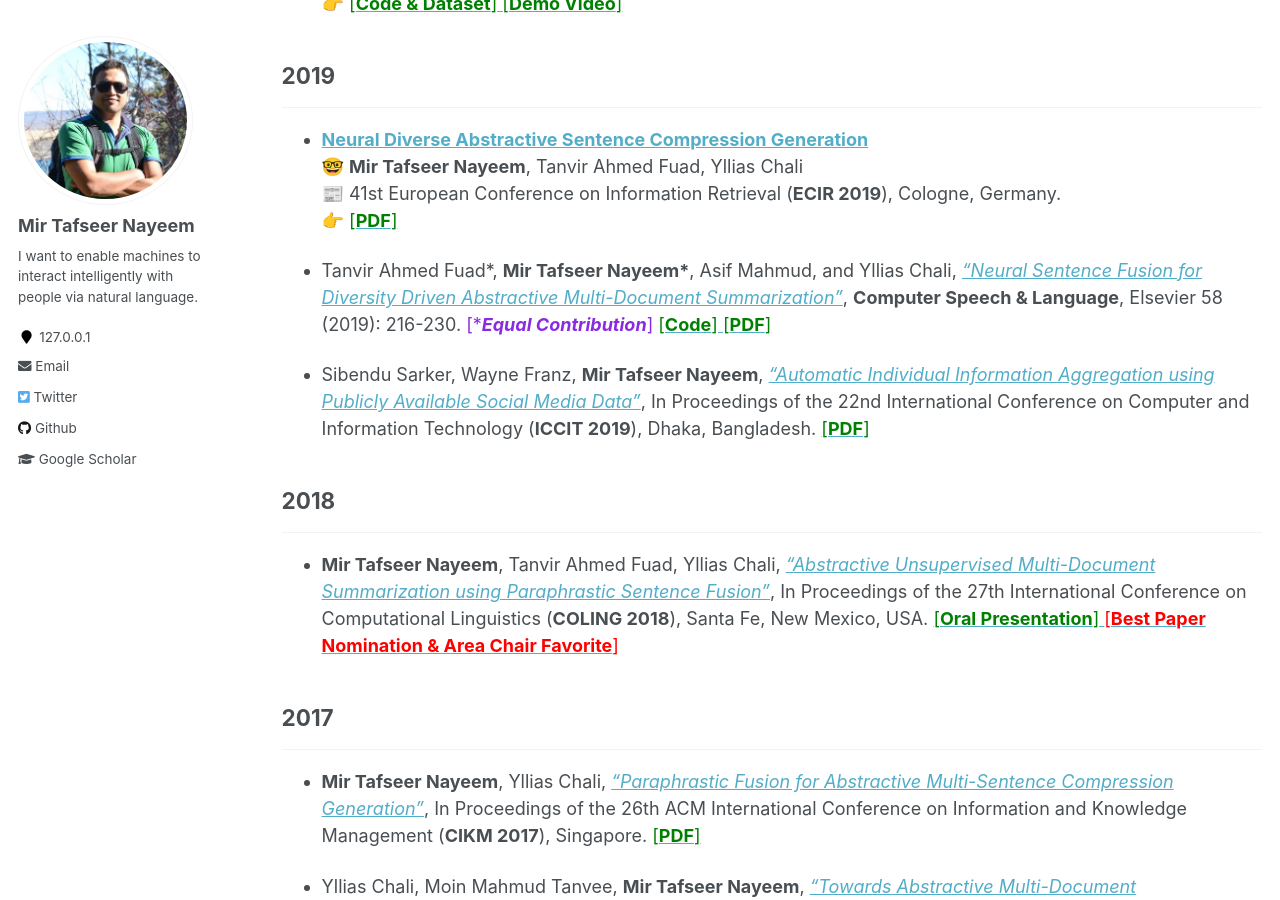
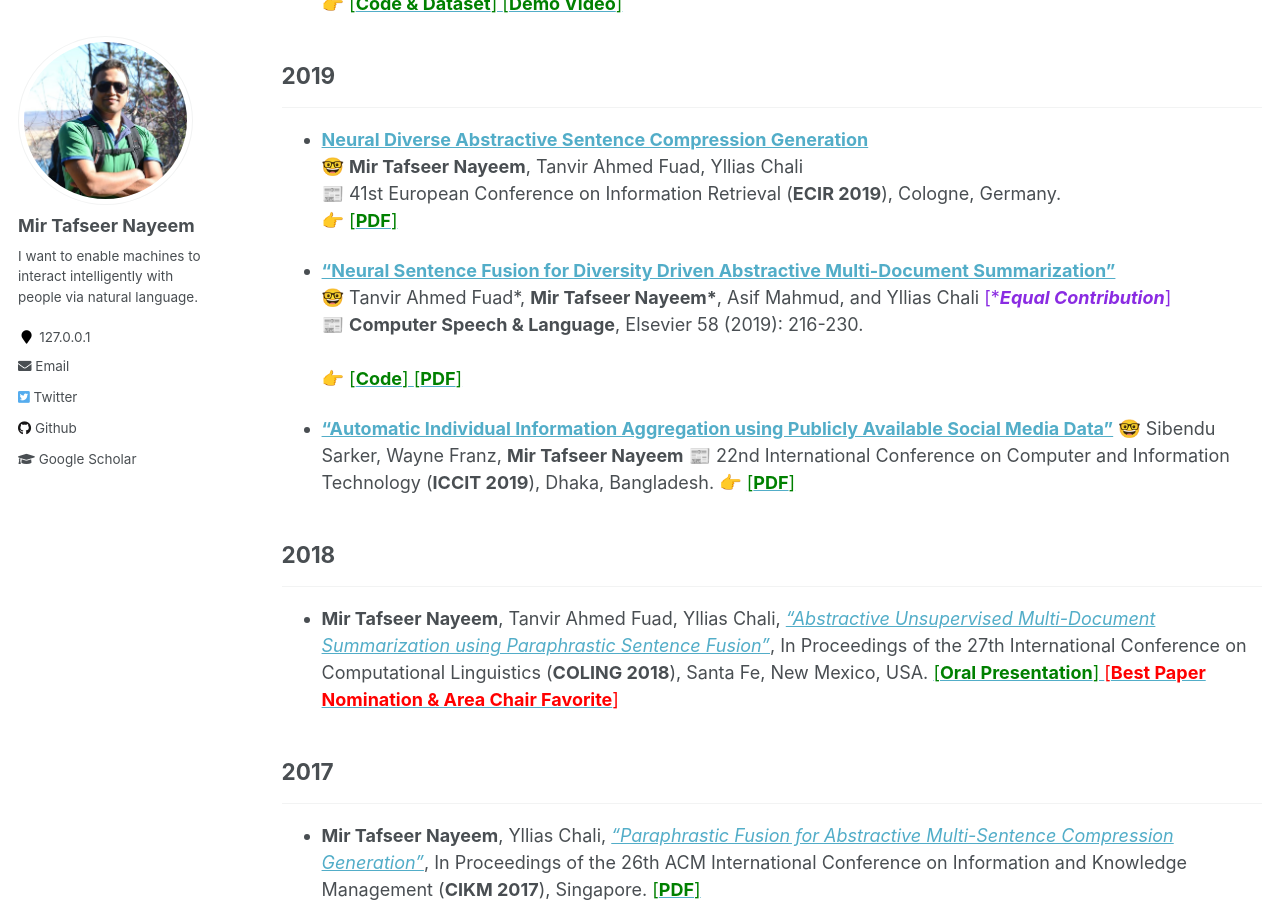
Before and after one commit to sujan-sarker/sujan-sarker.github.io, a Jekyll site: the page built from _pages/publications.md, in a window 1280 px wide and 900 px high, scrolled down 550 px. Built offline with Jekyll 4.4.1, drawn with Linux system fonts in a browser that asks for light colours.

Commit message:
Update publications.md

```diff
--- a/_pages/publications.md
+++ b/_pages/publications.md
@@ -27,9 +27,15 @@ author_profile: true
 📰 41st European Conference on Information Retrieval (**ECIR 2019**), Cologne, Germany. <br/>
 👉 [<span style ="color:Green"> [**PDF**] </span>](https://tafseer-nayeem.github.io/files/ECIR_2019_paper.pdf)
 
-*  Tanvir Ahmed Fuad\*, **Mir Tafseer Nayeem\***, Asif Mahmud, and Yllias Chali, [*"Neural Sentence Fusion for Diversity Driven Abstractive Multi-Document Summarization"*](https://www.sciencedirect.com/science/article/pii/S0885230818303449), **Computer Speech & Language**, Elsevier 58 (2019): 216-230. <span style ="color:BlueViolet"> [\****Equal Contribution***]</span> [<span style ="color:Green"> [**Code**] </span>](https://github.com/tafseer-nayeem/NeuFuse-CSL2019) [<span style ="color:Green"> [**PDF**] </span>](https://tafseer-nayeem.github.io/files/CSL_Journal_2019.pdf)
+* [**"Neural Sentence Fusion for Diversity Driven Abstractive Multi-Document Summarization"**](https://www.sciencedirect.com/science/article/pii/S0885230818303449) <br/>
+🤓 Tanvir Ahmed Fuad\*, **Mir Tafseer Nayeem\***, Asif Mahmud, and Yllias Chali <span style ="color:BlueViolet"> [\****Equal Contribution***]</span> <br/>
+📰 **Computer Speech & Language**, Elsevier 58 (2019): 216-230. <br/>
+👉 [<span style ="color:Green"> [**Code**] </span>](https://github.com/tafseer-nayeem/NeuFuse-CSL2019) [<span style ="color:Green"> [**PDF**] </span>](https://tafseer-nayeem.github.io/files/CSL_Journal_2019.pdf) <br/>
 
-*  Sibendu Sarker, Wayne Franz, **Mir Tafseer Nayeem**, [*"Automatic Individual Information Aggregation using Publicly Available Social Media Data"*](https://ieeexplore.ieee.org/document/9038402), In Proceedings of the 22nd International Conference on Computer and Information Technology (**ICCIT 2019**), Dhaka, Bangladesh. [<span style ="color:Green"> [**PDF**] </span>](https://tafseer-nayeem.github.io/files/ICCIT_2019_paper.pdf)
+* [**"Automatic Individual Information Aggregation using Publicly Available Social Media Data"**](https://ieeexplore.ieee.org/document/9038402)
+🤓 Sibendu Sarker, Wayne Franz, **Mir Tafseer Nayeem**
+📰 22nd International Conference on Computer and Information Technology (**ICCIT 2019**), Dhaka, Bangladesh.
+👉 [<span style ="color:Green"> [**PDF**] </span>](https://tafseer-nayeem.github.io/files/ICCIT_2019_paper.pdf)
 
 
 ## 2018
```
